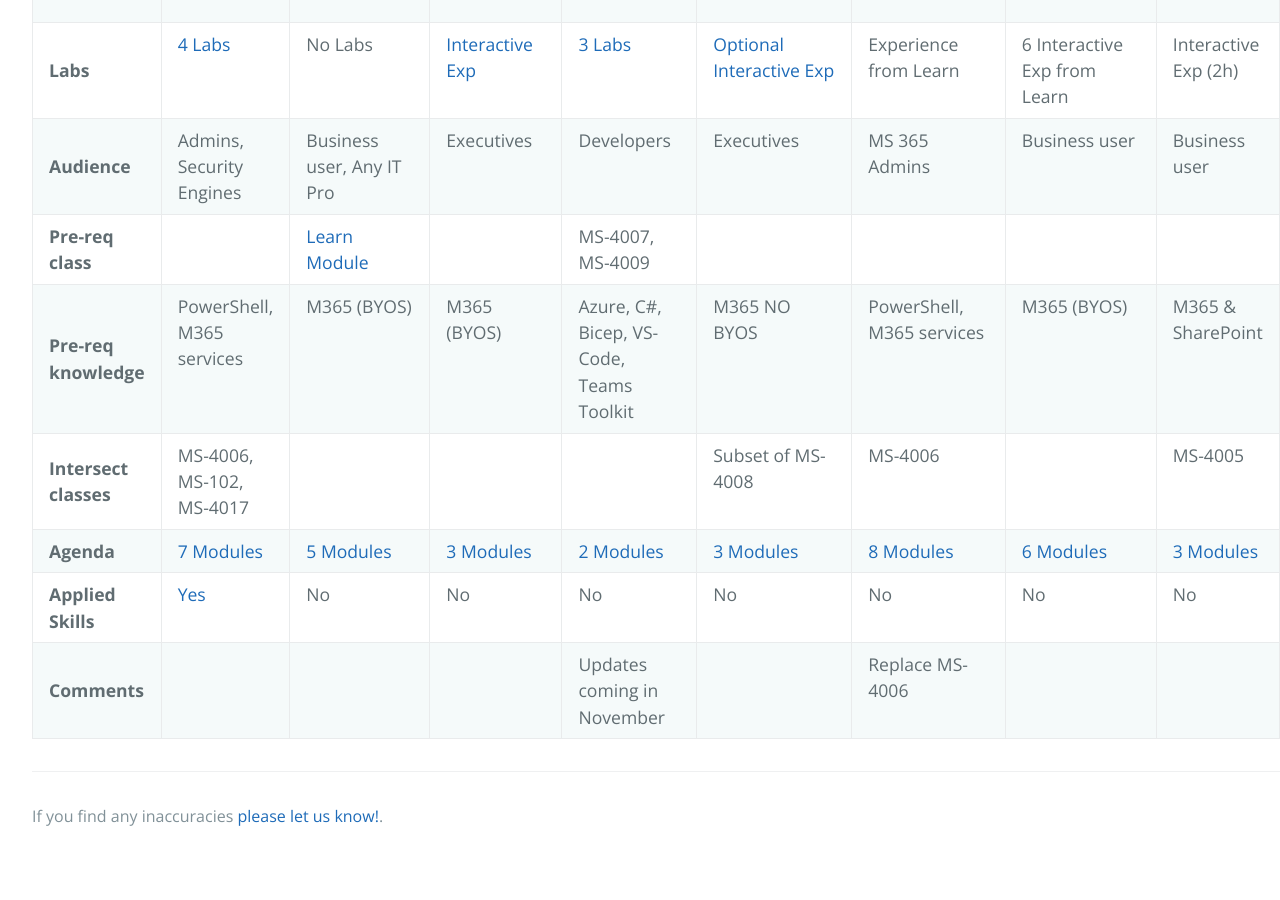
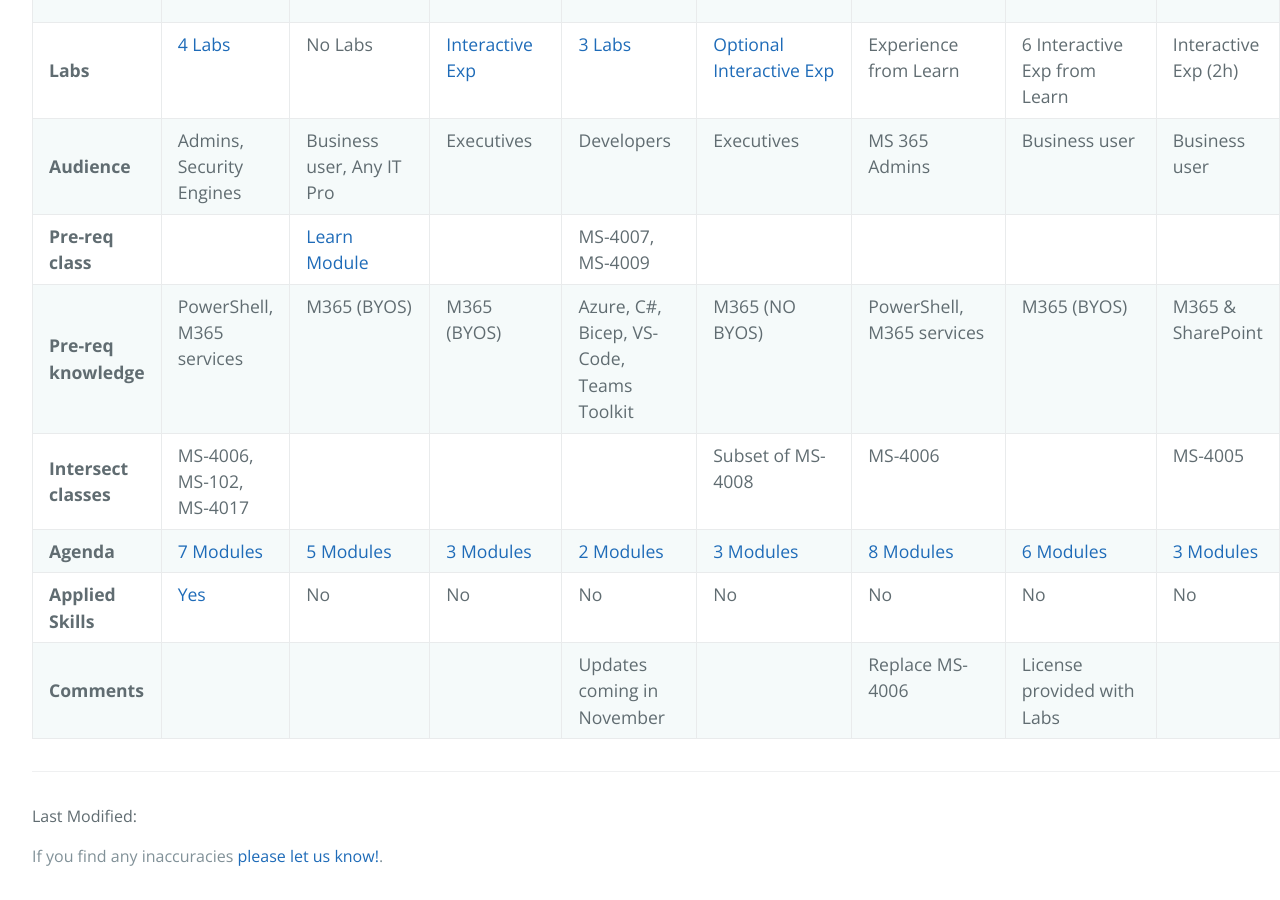
Before and after one commit to true-while/tpm-cheat-sheets, a Jekyll site: the page built from docs/copilot-table.md, in a window 1280 px wide and 900 px high, scrolled down 1220 px. Built offline with Jekyll 4.4.1, drawn with Linux system fonts in a browser that asks for light colours; our own code applies the rules of GitHub Pages for plain Markdown files; before the commit the page ends 2080 px from its top, so only the background shows below that.

Commit message:
update copilot

````diff
--- a/_layouts/default.html
+++ b/_layouts/default.html
@@ -33,6 +33,7 @@
       {{ content }}
 
       <footer class="site-footer">
+        <p>Last Modified: {{ .Lastmod.Format "2 January 2006" }}</p>
         <span class="site-footer-credits">If you find any inaccuracies <a href="{{ site.github.issues_url }}/new">please let us know!</a>.</span>
       </footer>
     </main>
--- a/docs/copilot-table.md
+++ b/docs/copilot-table.md
@@ -9,11 +9,11 @@
 | **Labs** | [4 Labs](https://github.com/MicrosoftLearning/MS-4002-Prepare-security-and-compliance-to-support-Microsoft-365-Copilot) | No Labs | [Interactive Exp](https://learn.microsoft.com/en-us/training/modules/transform-executive-productivity-with-copilot-for-microsoft-365/) | [3 Labs](https://github.com/MicrosoftLearning/MS-4010-Build-Plugins-Connectors-Microsoft-Copilot-M365) | [Optional Interactive Exp](https://learn.microsoft.com/en-us/training/modules/accelerate-creativity-with-microsoft-copilot/) | Experience from Learn | 6 Interactive Exp from Learn | Interactive Exp (2h) | Interactive Exp (20min) |
 | **Audience** | Admins, Security Engines | Business user, Any IT Pro | Executives | Developers | Executives | MS 365 Admins | Business user  | Business user | Executive |
 |**Pre-req class** |   | [Learn Module](https://learn.microsoft.com/training/paths/get-started-with-microsoft-365-copilot/) |     |   MS-4007, MS-4009  |  |  |  |  |  |
-| **Pre-req knowledge** | PowerShell, M365 services  | M365 (BYOS) | M365 (BYOS) | Azure, C#, Bicep, VS-Code, Teams Toolkit  | M365 NO BYOS | PowerShell, M365 services | M365 (BYOS) | M365 & SharePoint | MS365 (BYOS) |
+| **Pre-req knowledge** | PowerShell, M365 services  | M365 (BYOS) | M365 (BYOS) | Azure, C#, Bicep, VS-Code, Teams Toolkit  | M365 (NO BYOS) | PowerShell, M365 services | M365 (BYOS) | M365 & SharePoint | MS365 (BYOS) |
 | **Intersect classes** | MS-4006, MS-102, MS-4017 |  |  |  | Subset of MS-4008 | MS-4006 |  | MS-4005 | MS-4006 |
 | **Agenda** | [7 Modules](https://learn.microsoft.com/en-us/training/paths/prepare-security-compliance-support-microsoft-365-copilot/) | [5 Modules](https://learn.microsoft.com/en-us/training/paths/explore-how-drive-adoption-microsoft-copilot-m365/) | [3 Modules](https://learn.microsoft.com/en-us/training/paths/microsoft-copilot-for-microsoft-365-executive-challenge/) | [2 Modules](https://learn.microsoft.com/en-us/training/courses/ms-4010) | [3 Modules](https://learn.microsoft.com/en-us/training/paths/microsoft-copilot-web-based-interactive-experience-executives/) | [8 Modules](https://learn.microsoft.com/en-us/training/courses/ms-4017) | [6 Modules](https://learn.microsoft.com/en-us/training/paths/draft-analyze-present-microsoft-365-copilot/) | [3 Modules](https://learn.microsoft.com/en-us/training/paths/implement-no-code-copilot-agents-microsoft-365-sharepoint/) | [3 Modules](https://learn.microsoft.com/en-us/training/paths/microsoft-copilot-web-based-interactive-experience-executives/)
 | **Applied Skills** | [Yes](https://learn.microsoft.com/en-us/credentials/applied-skills/prepare-security-and-compliance-to-support-microsoft-365-copilot/) | No | No  | No  | No  | No  | No | No | No |
-| **Comments** | | |  | Updates coming in November |     | Replace  MS-4006 | | | In-person |
+| **Comments** | | |  | Updates coming in November |     | Replace  MS-4006 | License provided with Labs  | | In-person |
 ```alignment
 LCCCCCCCCC
 LLLLLLLLLL
````
